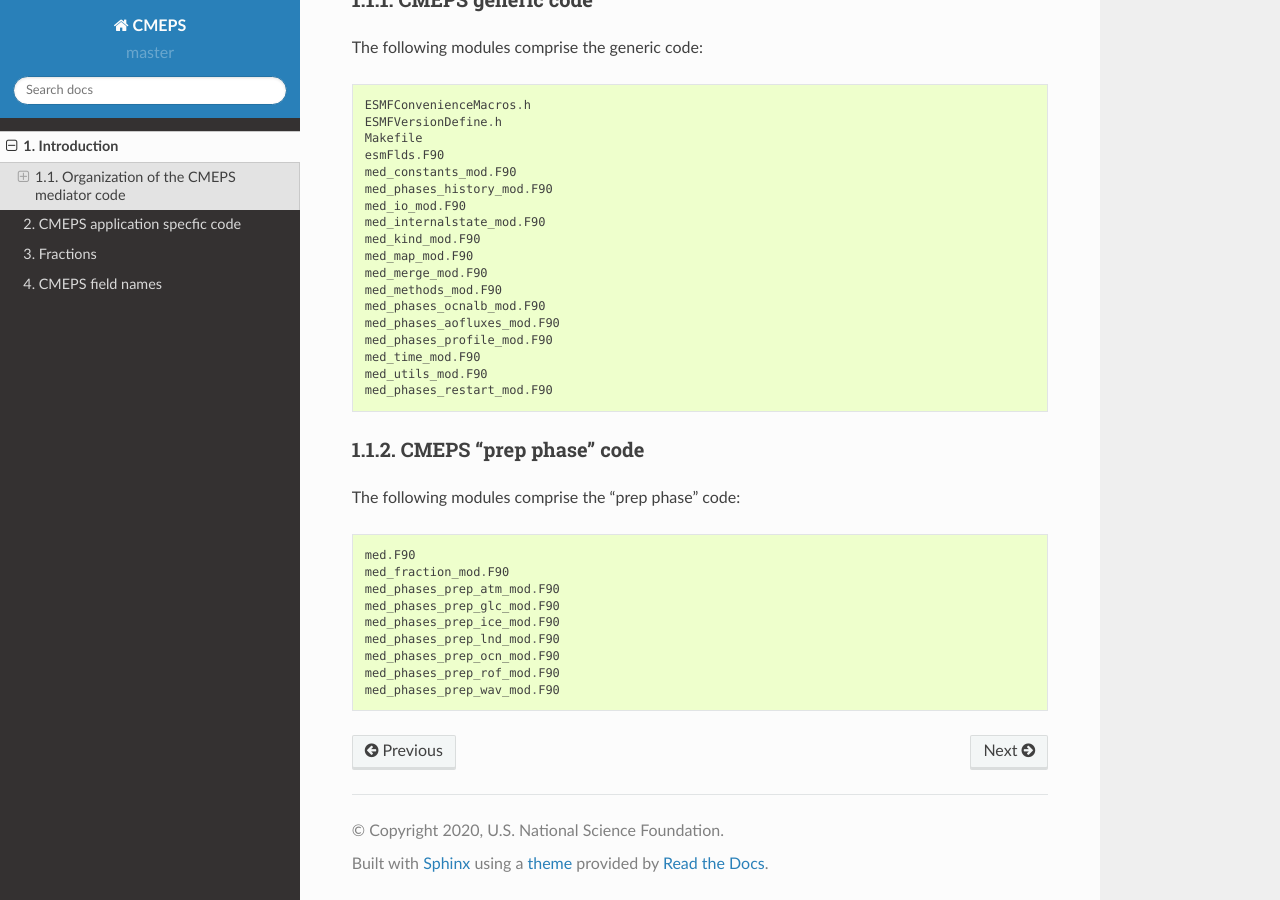
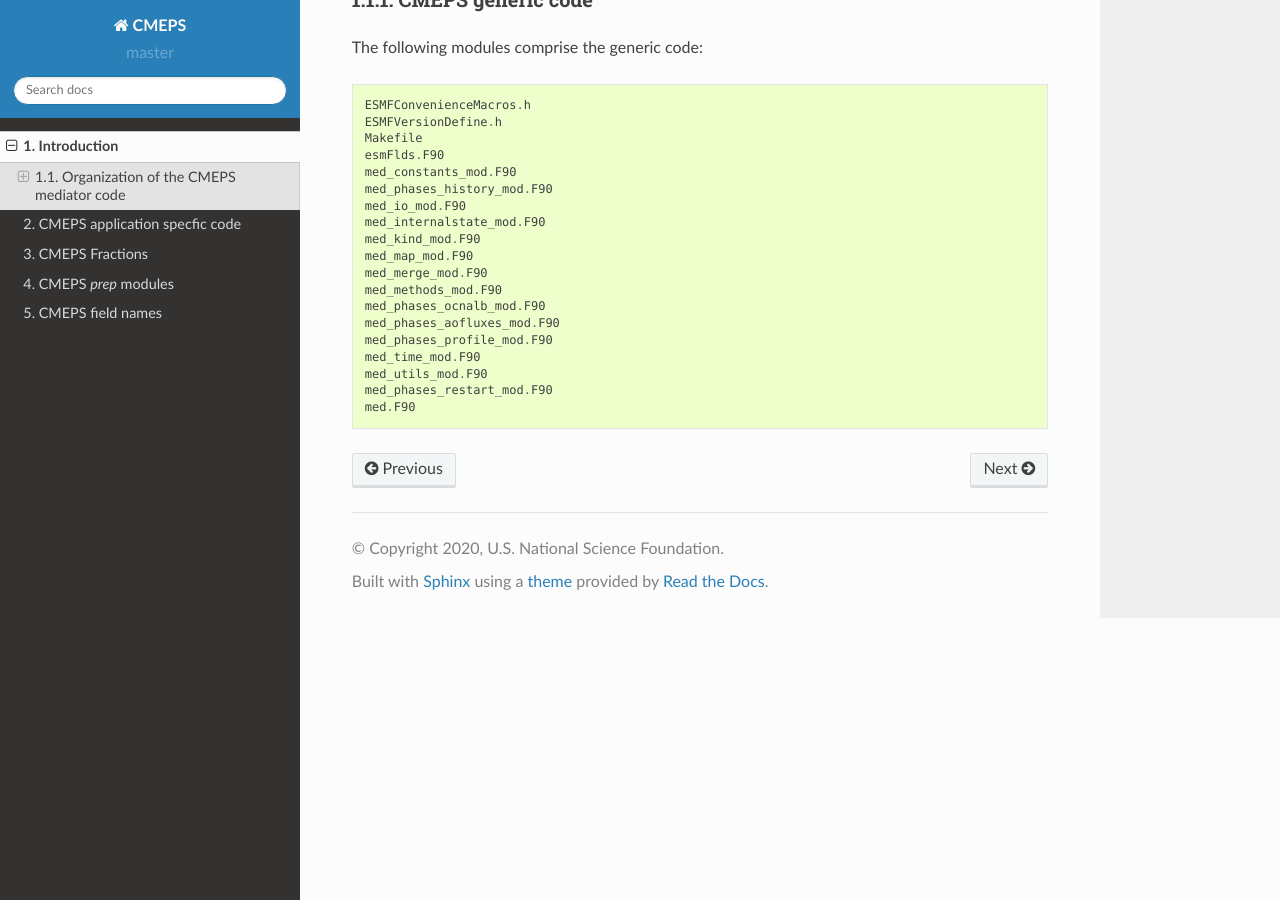
Before and after one commit to ESCOMP/CMEPS, a Sphinx documentation site: the page built from doc/source/introduction.rst, in a window 1280 px wide and 900 px high, scrolled down 1291 px. Built offline with Sphinx 7.4.7 and the Read the Docs theme 2.0.0, drawn with Linux system fonts in a browser that asks for light colours; comment, search, counter and statistics services are not loaded.

Commit message:
added prep rst section

```diff
--- a/doc/source/fractions.rst
+++ b/doc/source/fractions.rst
@@ -1,7 +1,7 @@
 .. _fractions:
 
-Fractions
-=========
+CMEPS Fractions
+===============
 
 The component fractions on their corresponding meshes are defined and
 updated in ``med_fractions_mod.F90.`` We now describe how these fractions are defined and computed.
--- a/doc/source/index.rst
+++ b/doc/source/index.rst
@@ -20,4 +20,5 @@
    introduction.rst
    esmflds.rst
    fractions.rst
+   prep.rst
    fieldnames.rst
--- a/doc/source/introduction.rst
+++ b/doc/source/introduction.rst
@@ -61,18 +61,4 @@
     med_time_mod.F90
     med_utils_mod.F90
     med_phases_restart_mod.F90
-
-CMEPS "prep phase" code
------------------------
-
-The following modules comprise the "prep phase" code::
-
     med.F90
-    med_fraction_mod.F90
-    med_phases_prep_atm_mod.F90
-    med_phases_prep_glc_mod.F90
-    med_phases_prep_ice_mod.F90
-    med_phases_prep_lnd_mod.F90
-    med_phases_prep_ocn_mod.F90
-    med_phases_prep_rof_mod.F90
-    med_phases_prep_wav_mod.F90
```
Also changed, not shown: doc/source/prep.rst (added, +28 -0 lines).
